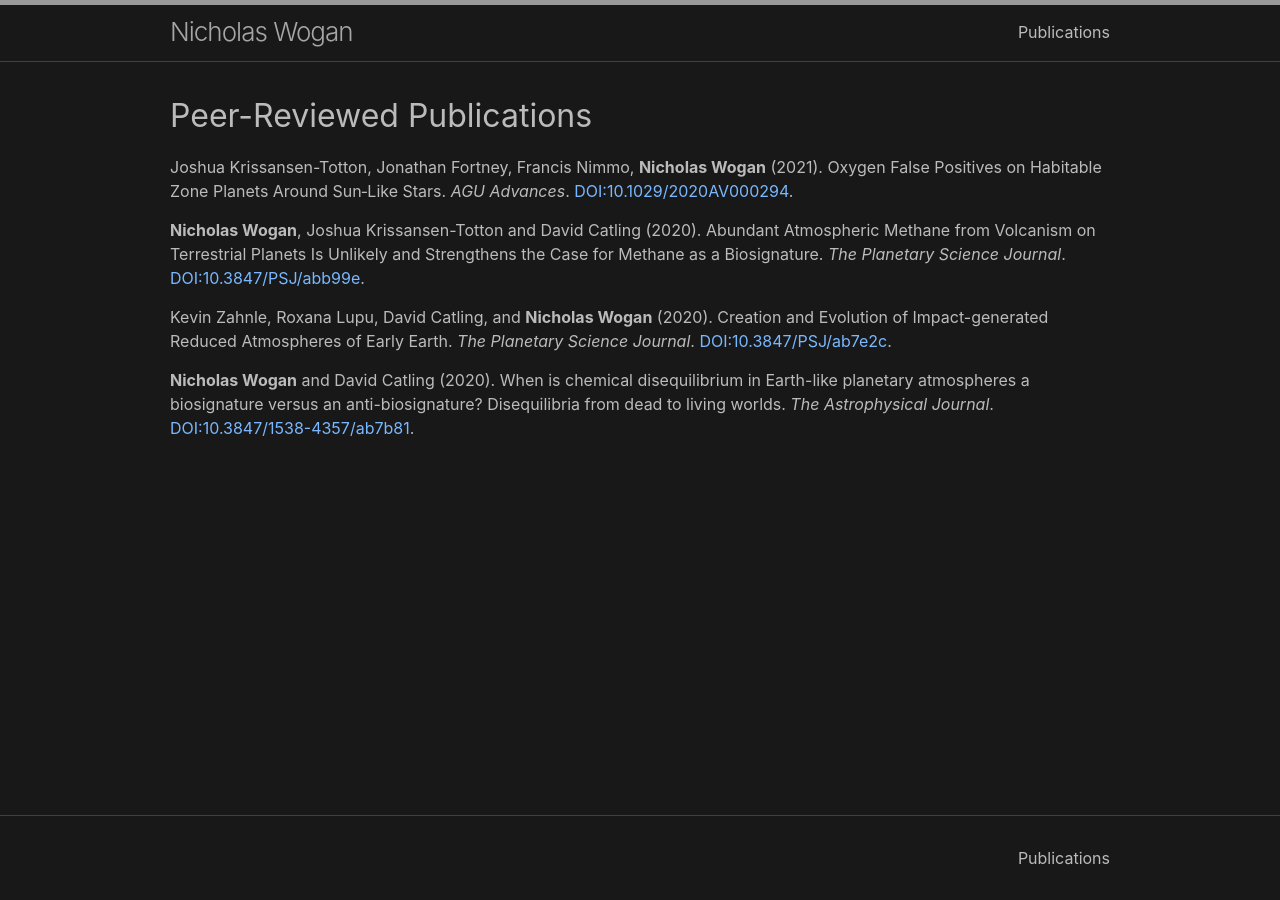
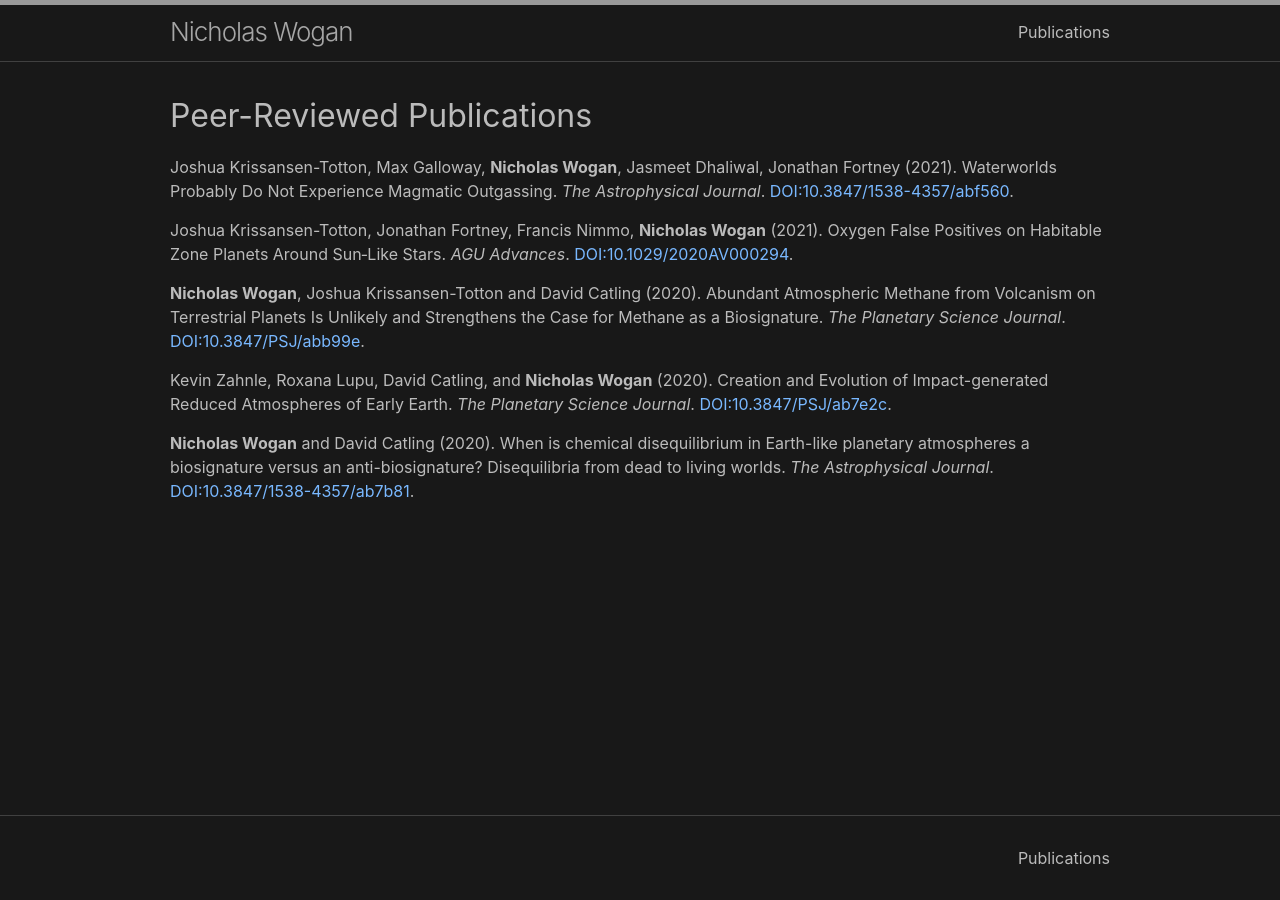
Before and after one commit to Nicholaswogan/Nicholaswogan.github.io, a Jekyll site: the page built from Publications.md, in a window 1280 px wide. Built offline with Jekyll 4.4.1, drawn with Linux system fonts in a browser that asks for light colours.

Commit message:
update publications

```diff
--- a/Publications.md
+++ b/Publications.md
@@ -5,6 +5,8 @@ layout: default
 ---
 
 # Peer-Reviewed Publications
+
+Joshua Krissansen-Totton, Max Galloway, **Nicholas Wogan**, Jasmeet Dhaliwal, Jonathan Fortney (2021). Waterworlds Probably Do Not Experience Magmatic Outgassing. *The Astrophysical Journal*. [DOI:10.3847/1538-4357/abf560](https://doi.org/10.3847/1538-4357/abf560).
 
 Joshua Krissansen-Totton, Jonathan Fortney, Francis Nimmo, **Nicholas Wogan** (2021). Oxygen False Positives on Habitable Zone Planets Around Sun‐Like Stars. *AGU Advances*. [DOI:10.1029/2020AV000294](http://doi.org/10.1029/2020AV000294).
 
```
